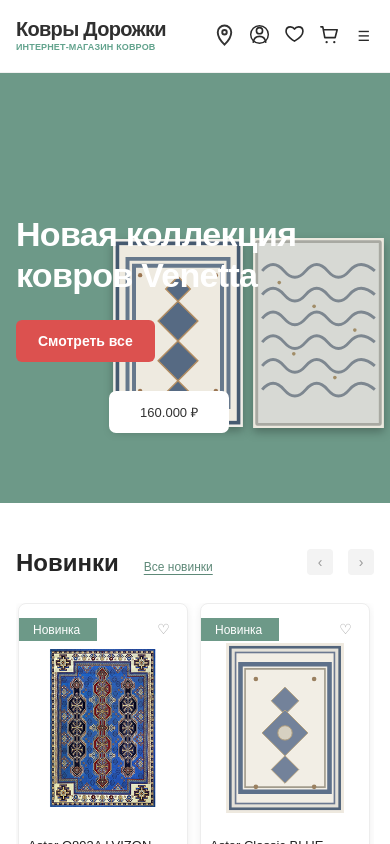
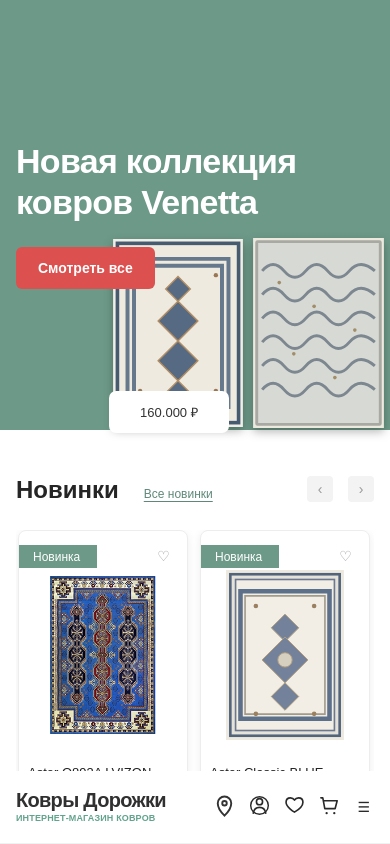
Before and after one commit to Valerij2000/carpet-store-app, a Next.js app: page / in a window 390 px wide. Shown: the top 844 px of the page. Built offline with nearby package versions, Linux system fonts and the light colour scheme.

Commit message:
header section menu changed in mobile devices

```diff
--- a/src/app/globals.css
+++ b/src/app/globals.css
@@ -1446,6 +1446,13 @@
 }
 
 @media(max-width: 560px) {
+  .site-header {
+    position: fixed;
+    top: auto;
+    bottom: 0;
+    width: 100%;
+  }
+
   .delivery-button {
     display: none;
   }
```
